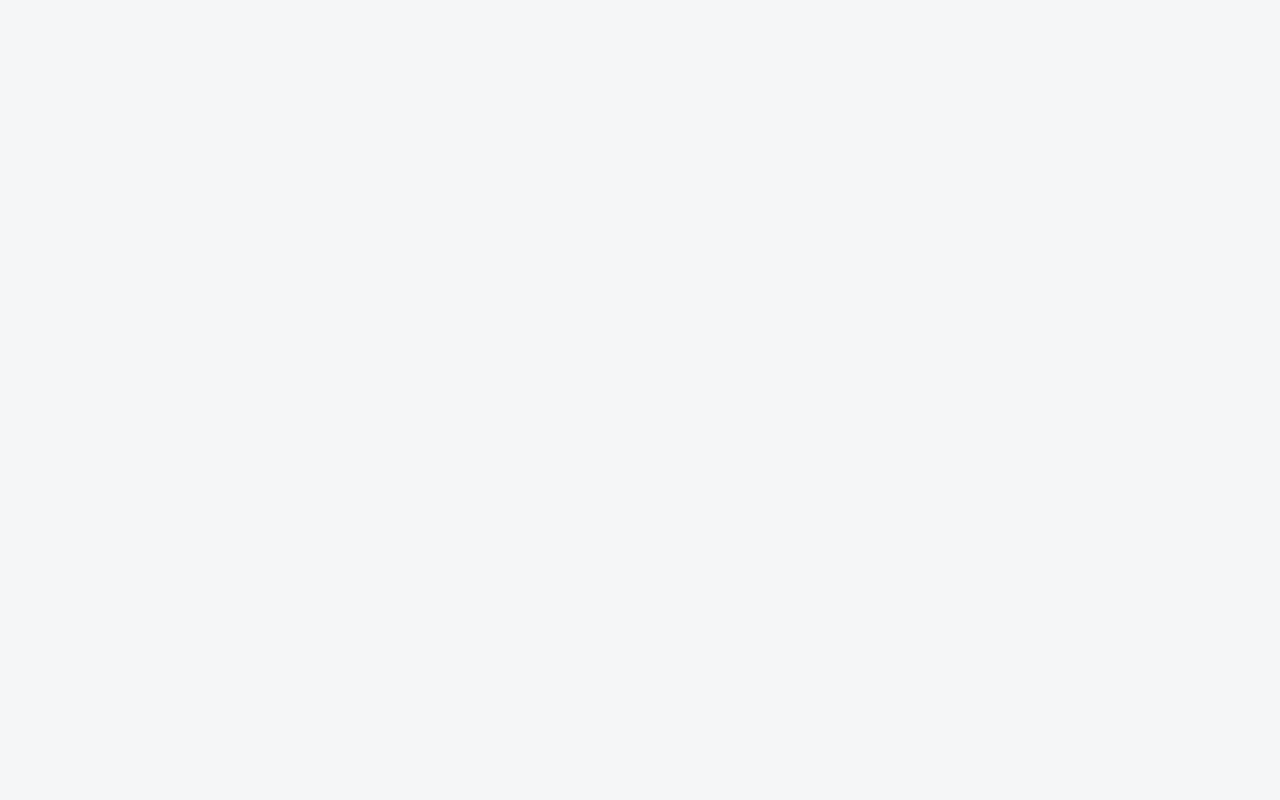
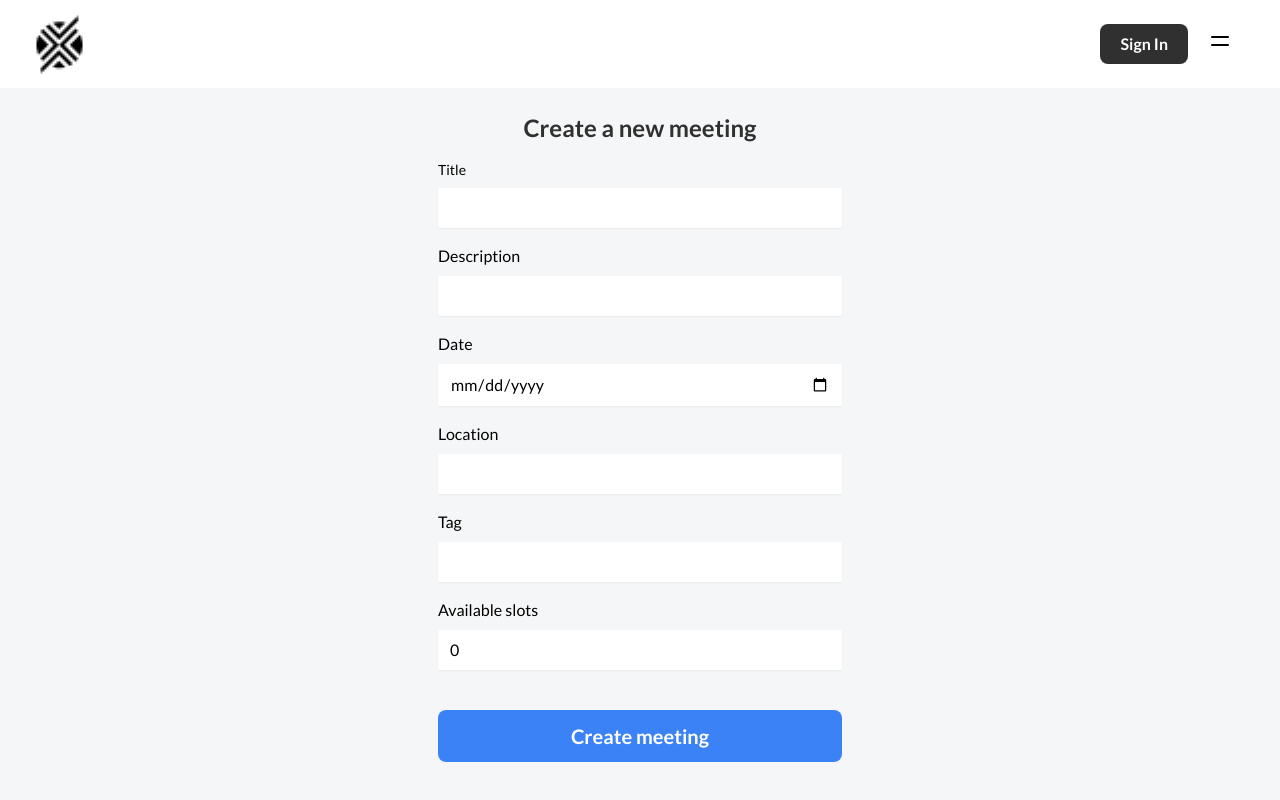
Before and after one commit to smosk4l/teamplayz, a React (Vite) app in the folder frontend/: page /meetings/create in a window 1280 px wide. Before the commit this address had no page. Built offline with nearby package versions, Linux system fonts and the light colour scheme.

Commit message:
MeetingForm

```diff
--- a/frontend/src/App.jsx
+++ b/frontend/src/App.jsx
@@ -3,8 +3,8 @@ import { BrowserRouter as Router, Routes, Route } from "react-router-dom";
 import Header from "./components/Header/Header";
 import RegisterForm from "./components/Register/RegisterForm";
 import Login from "./components/Login/LoginForm";
-import MeetingItem from "./components/Meeting/MeetingItem";
 import MeetingList from "./components/Meeting/MeetingList";
+import MeetingForm from "./components/Meeting/MeetingForm";
 function App() {
   return (
     <Router>
@@ -13,6 +13,7 @@ function App() {
         <Route path="/signin" element={<RegisterForm />} />
         <Route path="/login" element={<Login />} />
         <Route path="/meetings" element={<MeetingList />} />
+        <Route path="/meetings/create" element={<MeetingForm />} />
       </Routes>
     </Router>
   );
--- /dev/null
+++ b/frontend/src/components/Meeting/MeetingForm.jsx
@@ -0,0 +1,157 @@
+import { Link } from "react-router-dom";
+import Navbar from "../Navbar/Navbar";
+import axios from "axios";
+import { useState } from "react";
+
+import React from "react";
+
+function MeetingForm() {
+  const [title, setTitle] = useState("");
+  const [description, setDescription] = useState("");
+  const [date, setDate] = useState("");
+  const [location, setLocation] = useState("");
+  const [tag, setTag] = useState("");
+  const [maxSlots, setMaxSlots] = useState(0);
+
+  const handleSubmit = async (event) => {
+    event.preventDefault();
+    if (title.trim() === "") {
+      alert("Proszę wprowadzić adres e-mail.");
+      return;
+    }
+
+    if (description.trim() === "") {
+      alert("Proszę wprowadzić hasło.");
+      return;
+    }
+
+    if (location.trim() === "") {
+      alert("Proszę wprowadzić hasło.");
+      return;
+    }
+
+    if (tag.trim() === "") {
+      alert("Proszę wprowadzić hasło.");
+      return;
+    }
+
+    try {
+      await axios.post("http://localhost:8000/api/meetings/createMeeting", {
+        title,
+        description,
+        date,
+        location,
+        tag,
+      });
+      alert("Dodano do bazy");
+    } catch (error) {
+      console.error(error);
+      alert("Nie udało dodać się do bazy");
+    }
+  };
+  return (
+    <>
+      <Navbar />
+      <form onSubmit={handleSubmit} className="flex flex-col items-center my-6">
+        <div className="max-w-[500px] w-full">
+          <h1 className="text-black-link text-2xl text-center font-bold mb-2">
+            Create a new meeting
+          </h1>
+          <div className="w-full px-12">
+            <div className="flex flex-col mt-4 gap-2">
+              <label htmlFor="title" className="text-sm ">
+                Title
+              </label>
+
+              <input
+                type="text"
+                id="title"
+                name="title"
+                value={title}
+                onChange={(e) => setTitle(e.target.value)}
+                required
+                className="w-full border-gray-300 px-3 py-2 rounded-sm shadow-sm focus:outline-none focus:border-indigo-500"
+              />
+            </div>
+            <div className="flex flex-col my-4 gap-2">
+              <label htmlFor="description">Description</label>
+              <input
+                type="text"
+                id="description"
+                name="description"
+                value={description}
+                onChange={(e) => setDescription(e.target.value)}
+                required
+                className="w-full border-gray-300 px-3 py-2 rounded-sm shadow-sm focus:outline-none focus:border-indigo-500"
+              />
+            </div>
+
+            <div className="flex flex-col my-4 gap-2">
+              <label htmlFor="date">Date</label>
+              <input
+                type="date"
+                id="date"
+                name="date"
+                value={date}
+                min={Date.now()}
+                max={"2024-01-01"}
+                onChange={(e) => setDate(e.target.value)}
+                required
+                className="w-full border-gray-300 px-3 py-2 rounded-sm shadow-sm focus:outline-none focus:border-indigo-500"
+              />
+            </div>
+
+            <div className="flex flex-col my-4 gap-2">
+              <label htmlFor="location">Location</label>
+              <input
+                type="text"
+                id="location"
+                name="location"
+                value={location}
+                onChange={(e) => setLocation(e.target.value)}
+                required
+                className="w-full border-gray-300 px-3 py-2 rounded-sm shadow-sm focus:outline-none focus:border-indigo-500"
+              />
+            </div>
+
+            <div className="flex flex-col my-4 gap-2">
+              <label htmlFor="tag">Tag</label>
+              <input
+                type="text"
+                id="tag"
+                name="tag"
+                value={tag}
+                onChange={(e) => setTag(e.target.value)}
+                required
+                className="w-full border-gray-300 px-3 py-2 rounded-sm shadow-sm focus:outline-none focus:border-indigo-500"
+              />
+            </div>
+
+            <div className="flex flex-col my-4 gap-2">
+              <label htmlFor="maxSlots">Available slots</label>
+              <input
+                type="number"
+                min={1}
+                id="maxSlots"
+                name="maxSlots"
+                value={maxSlots}
+                onChange={(e) => setMaxSlots(e.target.value)}
+                required
+                className="w-full border-gray-300 px-3 py-2 rounded-sm shadow-sm focus:outline-none focus:border-indigo-500"
+              />
+            </div>
+            <input
+              type="submit"
+              value="Create meeting"
+              className={
+                "text-xl font-bold text-white rounded-lg bg-blue-500 mt-6 w-full py-3"
+              }
+            />
+          </div>
+        </div>
+      </form>
+    </>
+  );
+}
+
+export default MeetingForm;
```
Also changed, not shown: 1 other file (tests, documents, lock files or other folders).
